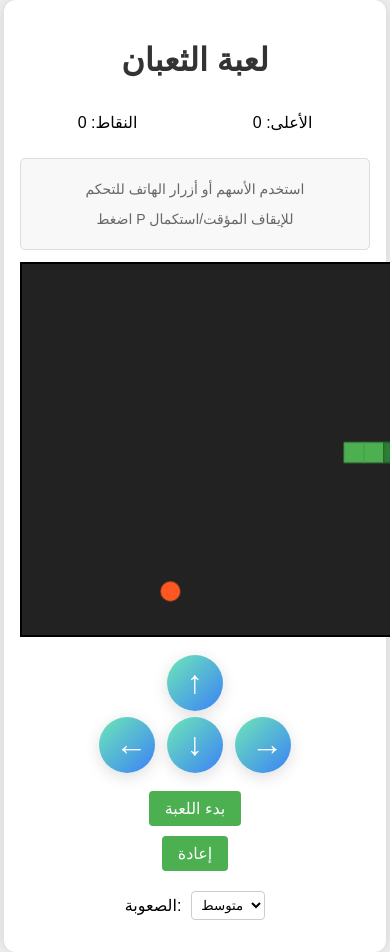
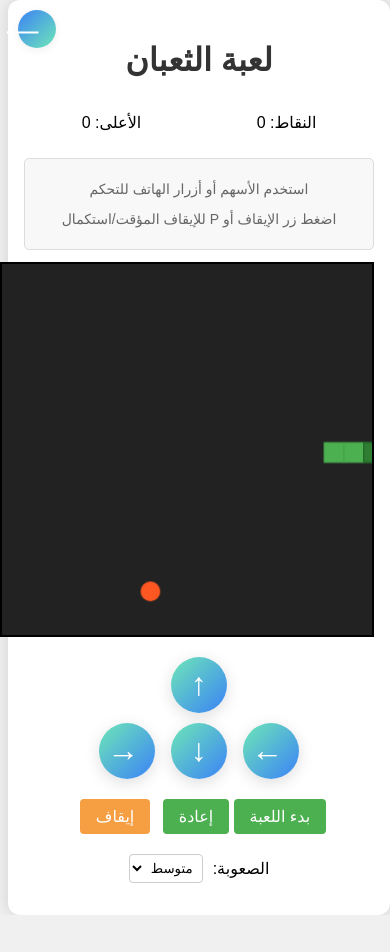
Before and after one commit to mohammedabdollah/Snake_game, a plain HTML site: page index.html in a window 390 px wide. Both pictures are taken after a click on the button "بدء اللعبة". After the commit the page ends 915 px from the top, so only its background shows below. Drawn offline with Linux system fonts and the light colour scheme.

Commit message:
Update index.html

```diff
--- a/index.html
+++ b/index.html
@@ -3,17 +3,18 @@
 <head>
     <meta charset="UTF-8">
     <meta name="viewport" content="width=device-width, initial-scale=1.0">
-    <title>لعبة الثعبان Snake Game</title>
+    <title>لعبة الثعبان</title>
     <style>
         * { box-sizing: border-box; }
         body {
-            font-family: 'Arial', sans-serif;
+            font-family: 'Tajawal', Arial, sans-serif;
             background: #f0f0f0;
             margin: 0;
             min-height: 100vh;
             display: flex;
             justify-content: center;
             align-items: center;
+            direction: rtl;
         }
         .game-container {
             background: #fff;
@@ -23,11 +24,13 @@
             text-align: center;
             position: relative;
             min-width: 320px;
+            width: 400px;
+            max-width: 98vw;
         }
         .back-btn {
             position: absolute;
             top: 10px;
-            right: 10px;
+            left: 10px;
             background: linear-gradient(135deg, #3b82f6, #6ee7b7);
             color: #fff;
             border: none;
@@ -94,6 +97,11 @@
         button:hover, .mobile-btn:active {
             background: #45a049;
         }
+        .pause-btn {
+            background: #f59e42;
+            margin-right: 8px;
+            margin-left: 8px;
+        }
         .game-over-message {
             display: none;
             margin-top: 20px;
@@ -127,12 +135,15 @@
                 background: linear-gradient(135deg, #6ee7b7, #3b82f6);
                 box-shadow: 0 4px 16px #0002;
                 border: none;
+                color: #fff;
+                margin: 2px;
             }
         }
     </style>
 </head>
 <body>
     <div class="game-container">
+        <button class="back-btn" onclick="window.location.href='index.html'" title="رجوع">⟵</button>
         <h1>لعبة الثعبان</h1>
         <div class="score-container">
             <p>النقاط: <span id="score">0</span></p>
@@ -140,7 +151,7 @@
         </div>
         <div class="instructions">
             <p>استخدم الأسهم أو أزرار الهاتف للتحكم</p>
-            <p>اضغط P للإيقاف المؤقت/استكمال</p>
+            <p>اضغط زر الإيقاف أو P للإيقاف المؤقت/استكمال</p>
         </div>
         <canvas id="game-board" width="400" height="400"></canvas>
         <div id="mobile-controls">
@@ -154,8 +165,11 @@
             </div>
         </div>
         <div class="controls">
-            <button id="start-btn">بدء اللعبة</button>
-            <button id="restart-btn">إعادة</button>
+            <div>
+                <button id="start-btn">بدء اللعبة</button>
+                <button id="restart-btn">إعادة</button>
+                <button id="pause-btn" class="pause-btn">إيقاف</button>
+            </div>
             <div class="difficulty-selector">
                 <label for="difficulty">الصعوبة:</label>
                 <select id="difficulty">
@@ -212,6 +226,7 @@
             document.getElementById('high-score').textContent = highScore;
             document.getElementById('start-btn').addEventListener('click', startGame);
             document.getElementById('restart-btn').addEventListener('click', restartGame);
+            document.getElementById('pause-btn').addEventListener('click', togglePause);
             document.addEventListener('keydown', changeDirection);
 
             // Mobile controls
@@ -225,7 +240,7 @@
             difficultySelector.addEventListener('change', function() {
                 currentDifficulty = this.value;
                 gameSpeed = difficultyLevels[currentDifficulty];
-                if (gameRunning) {
+                if (gameRunning && !gamePaused) {
                     clearInterval(gameInterval);
                     gameInterval = setInterval(gameLoop, gameSpeed);
                 }
@@ -270,6 +285,7 @@
         function startGame() {
             if (!gameRunning) {
                 gameRunning = true;
+                gamePaused = false;
                 gameSpeed = difficultyLevels[currentDifficulty];
                 gameInterval = setInterval(gameLoop, gameSpeed);
             }
@@ -278,6 +294,7 @@
         function restartGame() {
             clearInterval(gameInterval);
             gameRunning = false;
+            gamePaused = false;
             resetGame();
             drawGame();
         }
@@ -301,7 +318,6 @@
                 case 'right': head.x += gridSize; break;
             }
             // حدود ديناميكية: إذا خرج من جهة يرجع من الجهة المقابلة
-            const cells = Math.floor(canvasSize / gridSize);
             head.x = (head.x + canvasSize) % canvasSize;
             head.y = (head.y + canvasSize) % canvasSize;
 
@@ -340,8 +356,10 @@
         function togglePause() {
             if (!gameRunning) return;
             gamePaused = !gamePaused;
+            const pauseBtn = document.getElementById('pause-btn');
             if (gamePaused) {
                 clearInterval(gameInterval);
+                pauseBtn.textContent = 'استكمال';
                 ctx.fillStyle = 'rgba(0, 0, 0, 0.5)';
                 ctx.fillRect(0, 0, canvas.width, canvas.height);
                 ctx.fillStyle = 'white';
@@ -349,8 +367,9 @@
                 ctx.textAlign = 'center';
                 ctx.fillText('متوقف', canvas.width / 2, canvas.height / 2);
                 ctx.font = '16px Arial';
-                ctx.fillText('اضغط P للاستكمال', canvas.width / 2, canvas.height / 2 + 30);
+                ctx.fillText('اضغط زر الاستكمال أو P', canvas.width / 2, canvas.height / 2 + 30);
             } else {
+                pauseBtn.textContent = 'إيقاف';
                 gameInterval = setInterval(gameLoop, gameSpeed);
             }
         }
```
